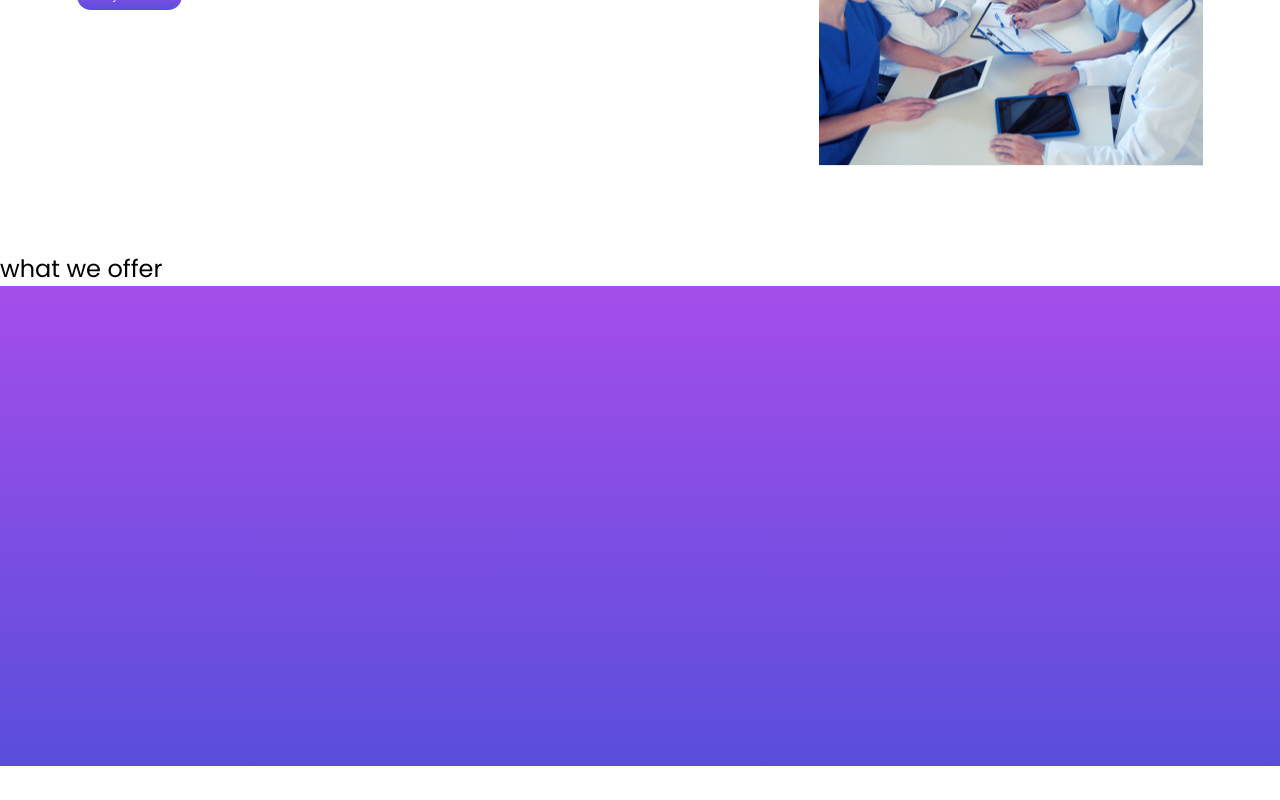
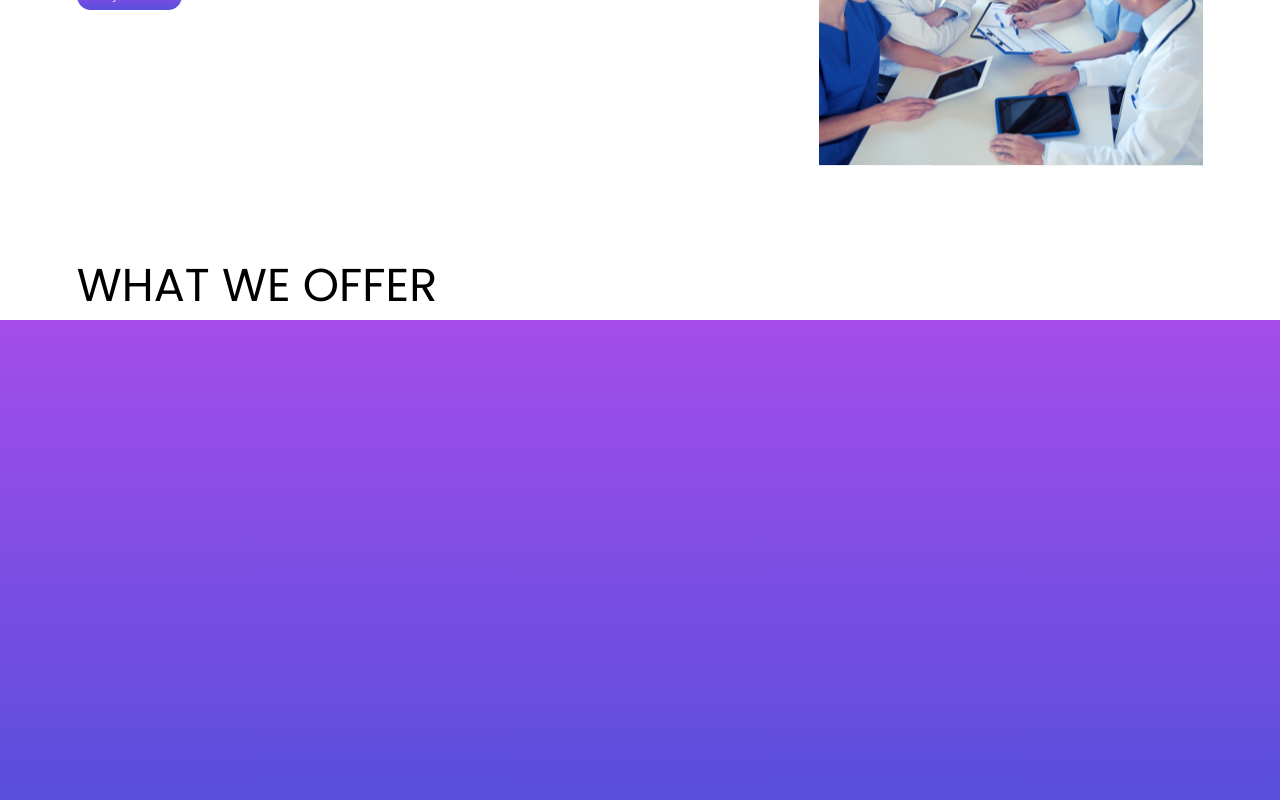
Before and after one commit to Lovethrech/BLOOM-Chel, a Vue app: page / in a window 1280 px wide. Shown: the part 1141-1941 px from the top of the page. Before the commit the page ends 1907 px from the top, so only its background shows below. Built offline with nearby package versions, Linux system fonts and the light colour scheme.

Commit message:
...working on home-about section component.

```diff
--- a/src/components/home/contact/HomeContactTitle.vue
+++ b/src/components/home/contact/HomeContactTitle.vue
@@ -5,3 +5,13 @@
         </h2>
     </div>
 </template>
+
+<style scoped>
+.home-contact-title-main-ctn{
+    margin: 0 6vw;
+}
+.home-contact-title-main-ctn-name{
+    font-size: 3.6vw;
+    text-transform: uppercase;
+}
+</style>
```
